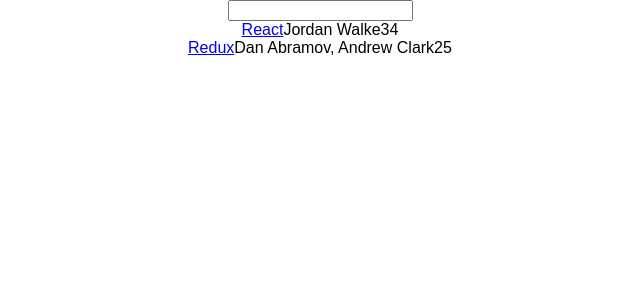
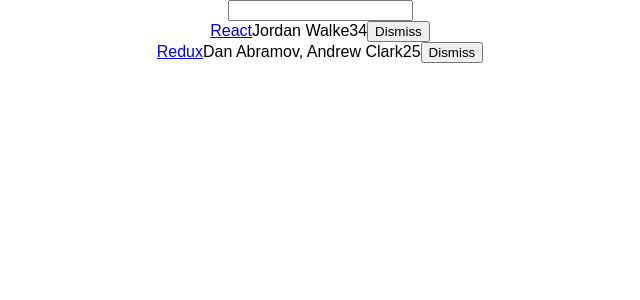
Before and after one commit to destino92/HackerNewsClient, a React (Create React App) app: page / in a window 1280 px wide. Shown: the top 300 px of the page, without its empty margins (320-960 px from the left). Built offline with nearby package versions, Linux system fonts and the light colour scheme.

Commit message:
feat: added child component to <App /> as <Search/> and <Table/> components

```diff
--- a/src/App.js
+++ b/src/App.js
@@ -33,10 +33,17 @@
     this.state = {
       // ES5 list: list
       list,
-      searchTerm: '',
+      searchTerm: ''
     };
 
+    this.onDismiss = this.onDismiss.bind(this);
     this.onSearchChange = this.onSearchChange.bind(this);
+  }
+
+  onDismiss(id) {
+    const isNotId = item => item.objectID !== id;
+    const updatedList = this.state.list.filter(isNotId);
+    this.setState({ list: updatedList });
   }
 
   onSearchChange(event) {
@@ -47,15 +54,54 @@
     const { searchTerm, list} = this.state;
     return (
       <div className="App">
-        <form>
-          <input type="text" value={searchTerm} onChange={this.onSearchChange} />
-        </form>
-        { list.filter(isSearched(searchTerm)).map((item) =>
+        <Search
+          value={searchTerm}
+          onChange={this.onSearchChange}/>
+        <Table
+          list={list}
+          pattern={searchTerm}
+          onDismiss={this.onDismiss}
+              />
+      </div>
+    );
+  }
+}
+
+class Search extends Component {
+  render() {
+    const { value, onChange } = this.props;
+    return (
+      <form>
+        <input
+          type="text"
+          value={value}
+          onChange={onChange}
+        />
+      </form>
+    );
+  }
+}
+
+class Table extends Component {
+  render() {
+    const { list, pattern, onDismiss } = this.props;
+    return (
+      <div>
+        { list.filter(isSearched(pattern)).map(item =>
             <div key={item.objectID}>
-              <span><a href={item.url}>{item.title}</a></span>
+              <span>
+                <a href={item.url}>{item.title}</a>
+              </span>
               <span>{item.author}</span>
               <span>{item.num_comments}</span>
               <span>{item.points}</span>
+              <span>
+                <button
+                  onClick={() => onDismiss(item.objectID)}
+                  type="button">
+                    Dismiss
+                </button>
+              </span>
             </div>
         )}
       </div>
```
